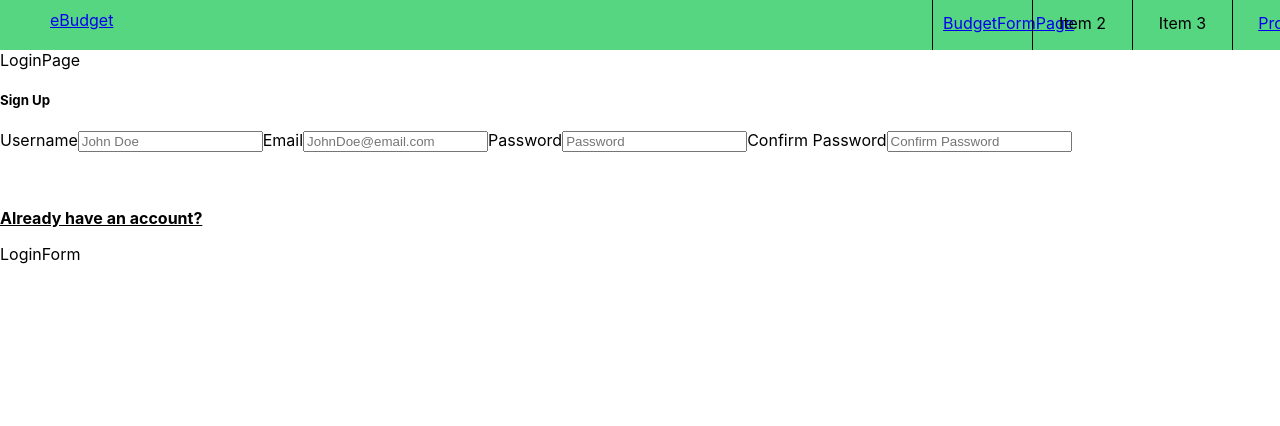
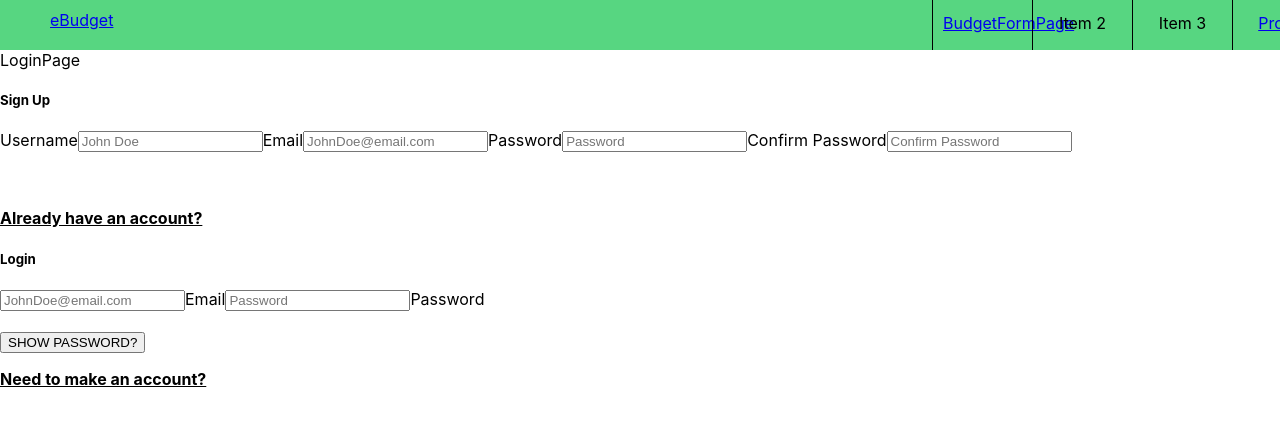
Before and after one commit to zullicm/ebudget, a React (Create React App) app in the folder client/: page /login in a window 1280 px wide. Shown: the top 426 px of the page. Built offline with nearby package versions, Linux system fonts and the light colour scheme.

Commit message:
Creating temp login page

```diff
--- a/client/src/Component/LoginForm.js
+++ b/client/src/Component/LoginForm.js
@@ -1,13 +1,88 @@
-import React from "react";
+import React, { useState } from "react";
+import { useNavigate } from "react-router-dom";
 
 function LoginForm(){
+  const [email, setEmail] = useState("")
+  const [password, setPassword] = useState("")
+  const [show, setShow] = useState("password")
+  const [error, setError] = useState(null)
+  // const history = useNavigate()
 
-  // What is needed for the login form
-  // Username
+  function showPass(e){
+    e.preventDefault();
+
+    if(show === "password"){
+      setShow("text")
+    }else{
+      setShow("password")
+    }
+  }
+
+  // function setCurrentUser(data){
+  //   setUser(data)
+  //   history('/userpage')
+  // }
+
+  function handleError(e){
+    setError(e)
+    setEmail("")
+    setPassword("")
+    setShow("password")
+  }
+
+  // function handleSubmit(e) {
+  //   e.preventDefault();
+  //   fetch("/signin", {
+  //     method: "POST",
+  //     headers: {
+  //       "Content-Type": "application/json",
+  //     },
+  //     body: JSON.stringify({
+  //       email,
+  //       password
+  //     }),
+  //   })
+  //   .then(r => {
+  //     if(r.ok){
+  //       r.json().then(data => setCurrentUser(data))
+  //     }else{
+  //       r.json().then(e => handleError(e))
+  //     }
+  //   })
+  // }
 
   return(
-    <div>
-      LoginForm
+    <div className="login-form">
+      <h5>Login</h5>
+      {error ? <p className="login-error"><b><i><u>{error.error}</u></i></b></p>: null}
+      <div className="login">
+        <form>
+        <input
+          id="email"
+          name="email"
+          placeholder="JohnDoe@email.com"
+          type="text"
+          // value={email}
+          // onChange={(e) => setEmail(e.target.value)}
+          ></input>
+      <label className="left">Email</label>
+        <input
+          name="password"
+          placeholder="Password"
+          // type={show}
+          // value={password}
+          // onChange={(e) => setPassword(e.target.value)}
+          ></input>
+      <label className="left">Password</label>
+      <br/>
+      <br/>
+      <button className="show-pass z-depth-3" onClick={e => showPass(e)}>SHOW PASSWORD?</button>
+      <br/>
+      {/* <button className="login-signup z-depth-3" onClick={e => handleSubmit(e)}>LOGIN</button> */}
+      </form>
+      </div>
+      <p><b><u>Need to make an account?</u></b></p>
+      {/* <button onClick={()=> setForm(false)} className="switch-form">SIGN UP</button> */}
     </div>
   )
 }
```
Also changed, not shown: 1 other file (tests, documents, lock files or other folders).
